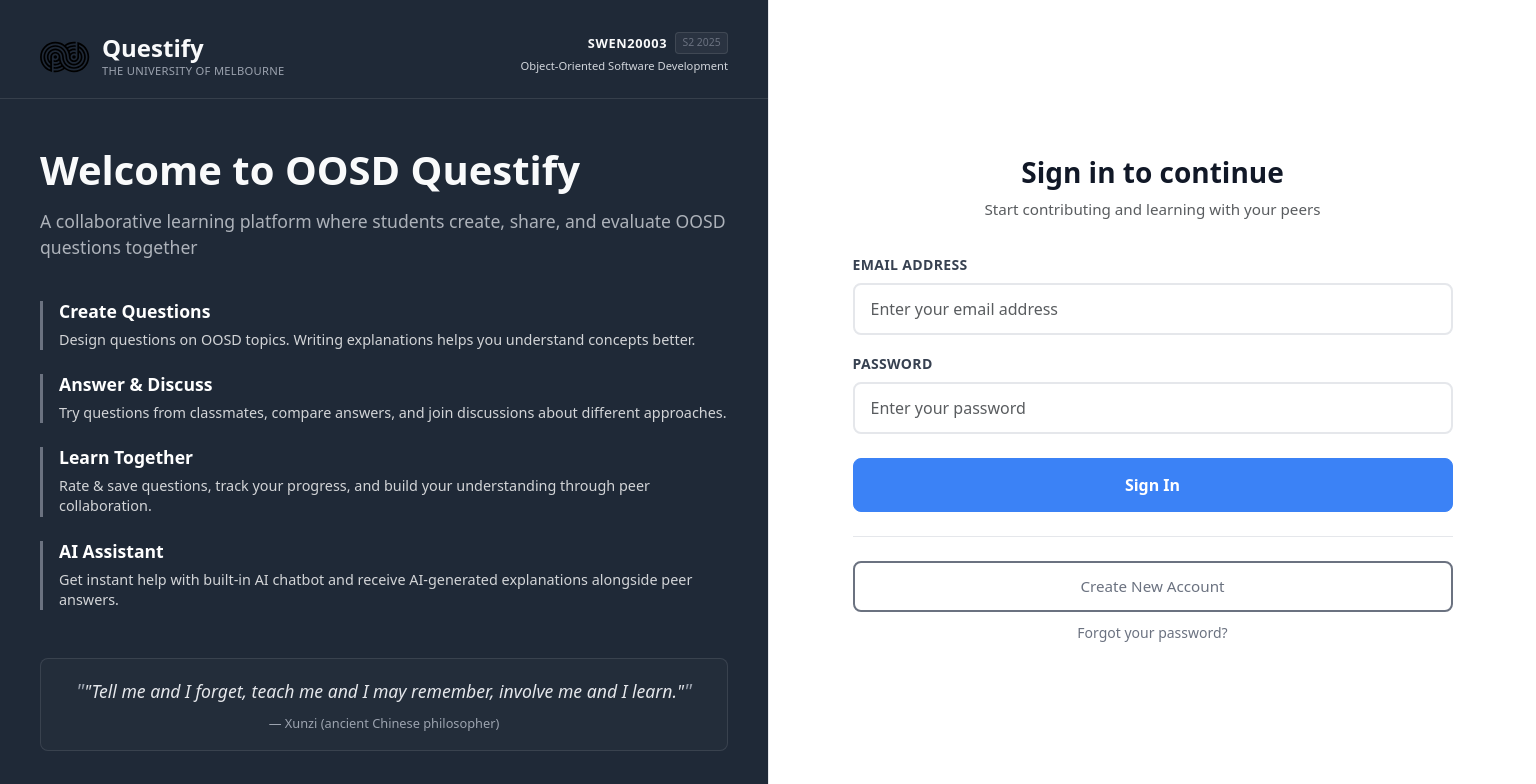
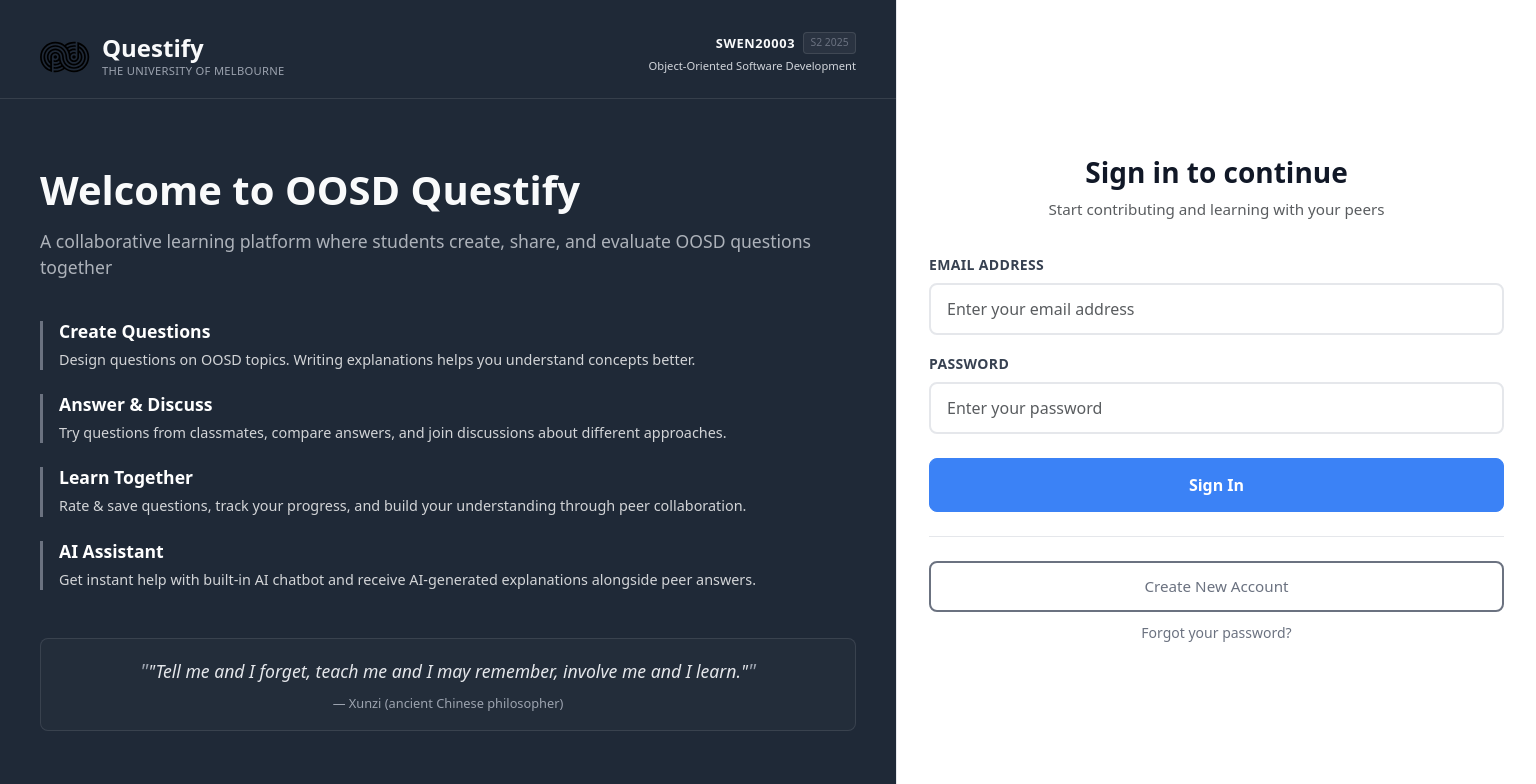
Before and after one commit to 17721250181/IT-Project-team56-Questify, a React (Vite) app in the folder frontend/: page /login in a window 1536 px wide. Shown: the top 784 px of the page. Built offline with nearby package versions, Linux system fonts and the light colour scheme.

Commit message:
solve the responsive ui for extra larger screen

```diff
--- a/frontend/src/pages/LoginPage.jsx
+++ b/frontend/src/pages/LoginPage.jsx
@@ -7,6 +7,7 @@ import Col from 'react-bootstrap/Col';
 import Logo from '../components/Logo';
 import LoginForm from '../components/LoginForm';
 import '../styles/LoginPage.css';
+import '../styles/responsive-overrides.css';
 
 const LoginPage = () => {
     // Feature list data
--- /dev/null
+++ b/frontend/src/styles/responsive-overrides.css
@@ -0,0 +1,33 @@
+/*
+ * Custom Bootstrap Breakpoint Override
+ * Redefine xxl breakpoint to 2000px instead of default 1400px
+ * This ensures most desktop screens (including Mac) use xl breakpoint (7-5 layout)
+ * Only truly massive screens (2000px+) will use xxl breakpoint (6-6 layout)
+ */
+
+/* Override Bootstrap's xxl breakpoint media queries */
+@media (min-width: 1400px) and (max-width: 1999.98px) {
+    /* Force these screens to use xl layout instead of xxl */
+    .login-intro-section.col-xxl-6 {
+        flex: 0 0 auto;
+        width: 58.33333333%; /* equivalent to col-7 */
+    }
+
+    .login-form-section.col-xxl-6 {
+        flex: 0 0 auto;
+        width: 41.66666667%; /* equivalent to col-5 */
+    }
+}
+
+/* Only apply xxl-6 (50-50) layout for screens 2000px and above */
+@media (min-width: 2000px) {
+    .login-intro-section.col-xxl-6 {
+        flex: 0 0 auto;
+        width: 50%; /* col-6 */
+    }
+
+    .login-form-section.col-xxl-6 {
+        flex: 0 0 auto;
+        width: 50%; /* col-6 */
+    }
+}
```
Also changed, not shown: frontend/src/components/ProtectedRoute.jsx (deleted, +0 -31 lines).
